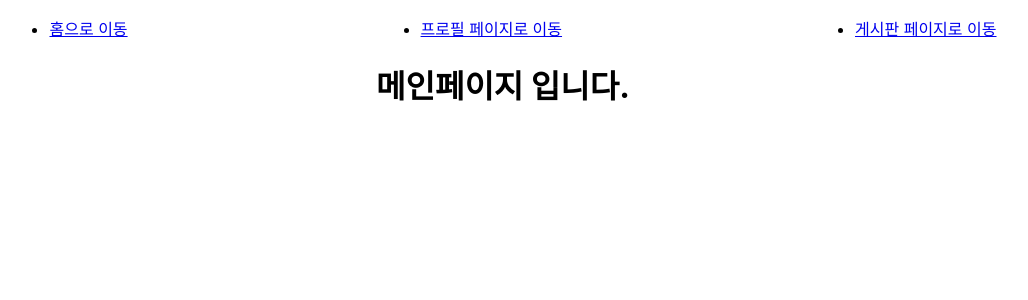
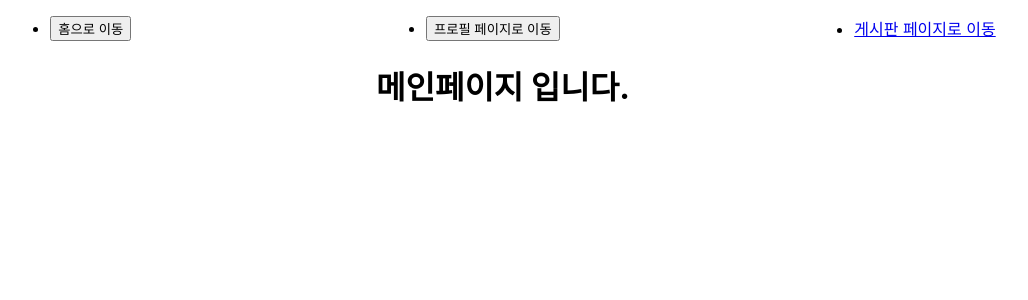
Before and after one commit to Drew-Choi/react-router, a React (Create React App) app: page /profile in a window 1280 px wide. Shown: the top 300 px of the page, without its empty margins (137-1165 px from the left). Built offline with nearby package versions, Linux system fonts and the light colour scheme.

Commit message:
네비게이트 적용 완료

```diff
--- a/src/components/Header.jsx
+++ b/src/components/Header.jsx
@@ -1,16 +1,20 @@
 import React from 'react';
-import { Link } from 'react-router-dom';
+import { Link, useNavigate } from 'react-router-dom';
 
 export default function Header() {
+  const navigate = useNavigate();
+
   return (
     <>
       <nav>
         <ul style={{ display: 'flex', justifyContent: 'space-around' }}>
           <li>
-            <Link to="/">홈으로 이동</Link>
+            <button onClick={() => navigate('/')}>홈으로 이동</button>
           </li>
           <li>
-            <Link to="/profile">프로필 페이지로 이동</Link>
+            <button onClick={() => navigate('/profile')}>
+              프로필 페이지로 이동
+            </button>
           </li>
           <li>
             <Link to="/board">게시판 페이지로 이동</Link>
```
